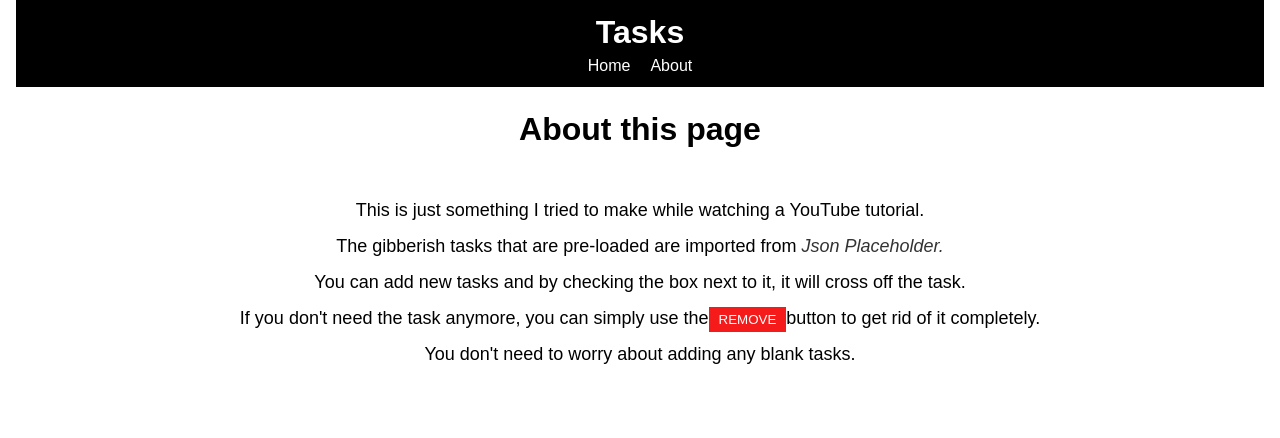
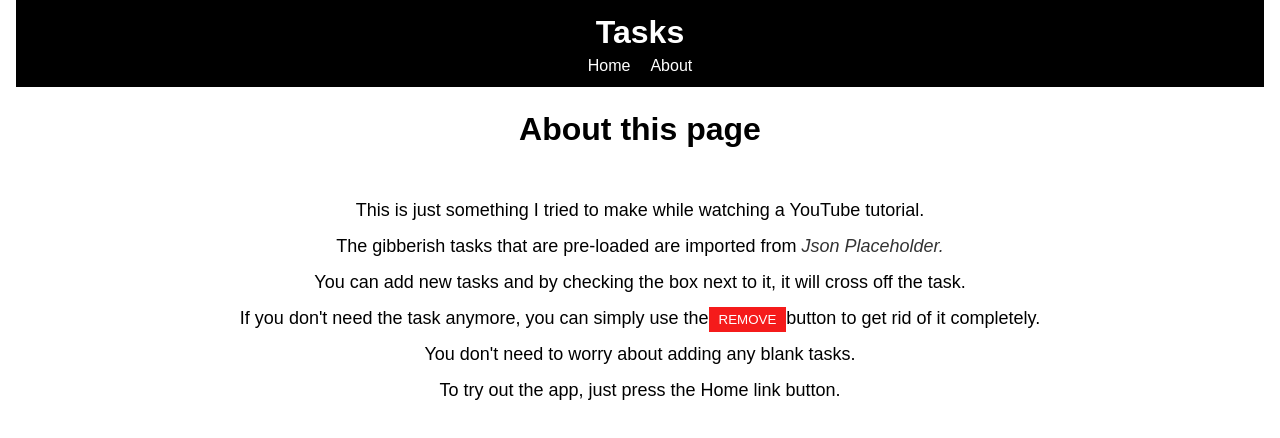
Before and after one commit to rob-silins/todo-react-app, a React (Create React App) app: page /about in a window 1280 px wide. Shown: the top 438 px of the page. Built offline with nearby package versions, Linux system fonts and the light colour scheme; no server answers.

Commit message:
Updated About page

```diff
--- a/src/Components/Pages/About.js
+++ b/src/Components/Pages/About.js
@@ -19,6 +19,7 @@ import React from 'react'
                 button to get rid of it completely.
             </p>
             <p>You don't need to worry about adding any blank tasks.</p>
+            <p>To try out the app, just press the Home link button.</p>
             </div>
         </React.Fragment>
     )
```
